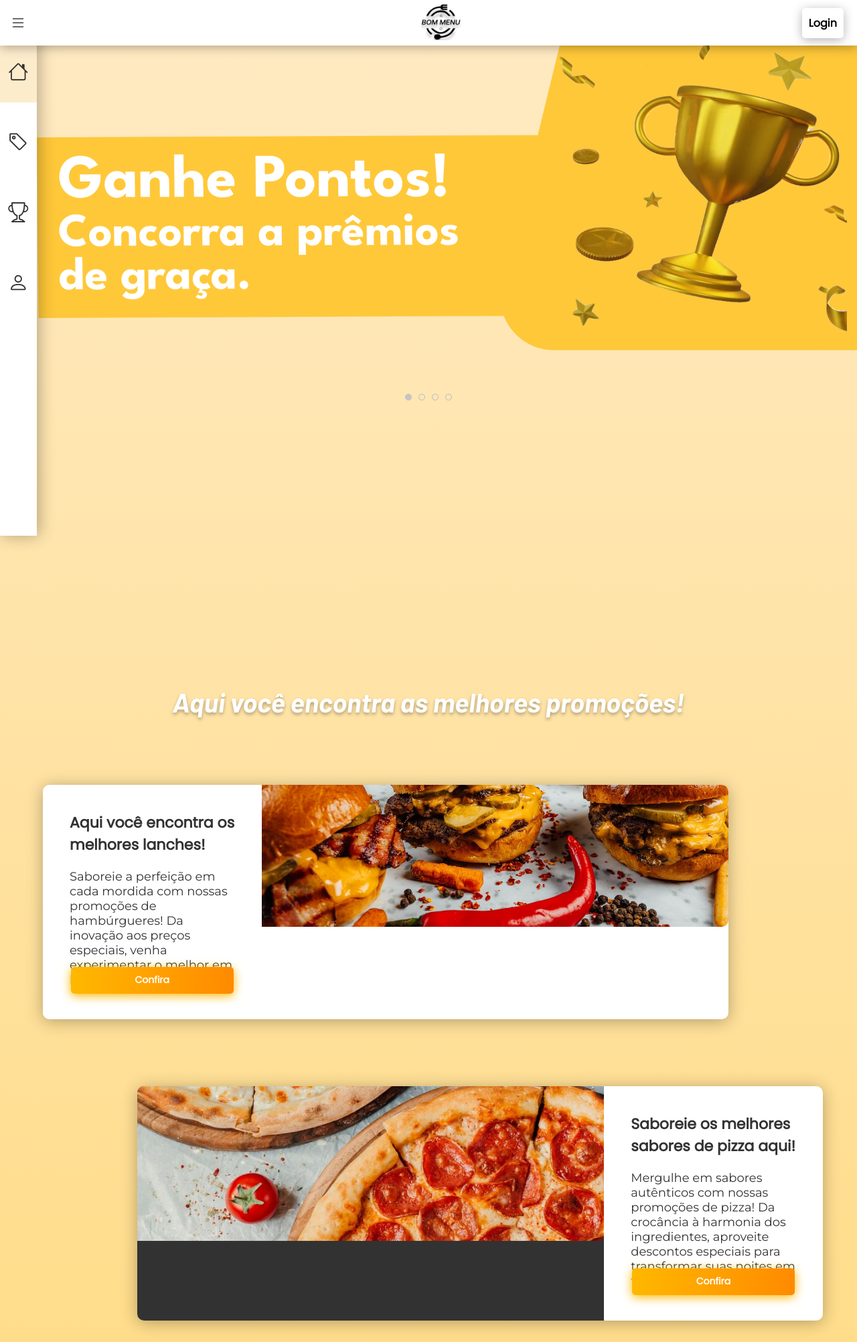
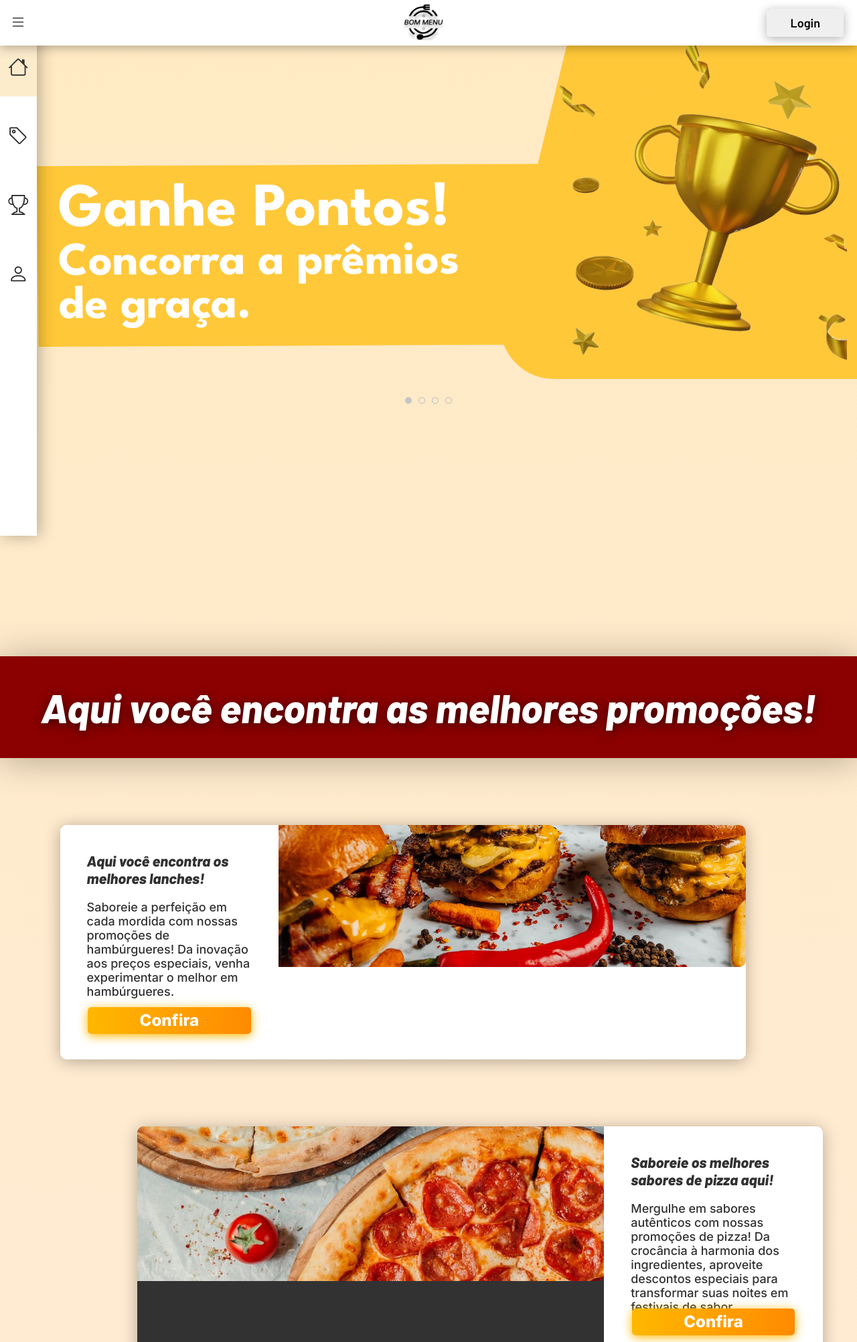
Before and after one commit to Pedrohss-hub/TCC, a PHP site: page /html/ in a window 1280 px wide. Shown: the top 2004 px of the page at 67% size. Run offline with PHP 8.4, Linux system fonts and the light colour scheme.

Commit message:
arrumei index e promoções, e mudei fontes

```diff
--- a/css/slider.css
+++ b/css/slider.css
@@ -34,7 +34,7 @@
 .nav-manual, .nav-auto{
     position: absolute;
     width: 100%;
-    margin-top: 44%;
+    margin-top: 41%;
     display: flex;
     justify-content: center;
 }
--- a/css/style.css
+++ b/css/style.css
@@ -1,13 +1,14 @@
 * {
   padding: 0;
   margin: 0 0;
-  font-family: 'Poppins', sans-serif;
+  font-family: sans-serif;
   box-sizing: border-box;
-  font-size: 16px;
 }
+
 body {
   transition: transform 3s;
-  background-image: linear-gradient(#ffeac3,#ffc739b6);
+  background-image: linear-gradient(#ffeac3, #ffecdb);
+  padding-bottom: 5%;
 }
 
 /* SIDEBAR */
@@ -34,7 +35,7 @@
   z-index: 1;
 }
 
-.btn-expandir > i {
+.btn-expandir>i {
   color: #323232;
   font-size: 24px;
   cursor: pointer;
@@ -79,10 +80,16 @@
   opacity: 1;
 }
 
-ul li.item-menu a .icon > i {
+ul li.item-menu a .icon>i {
   font-size: 30px;
   margin-left: 10px;
 }
+
+.txt-link{
+  font-family: 'Barlow', sans-serif;
+  font-weight: 600;
+}
+
 
 /* NAVBAR */
 .box-navbar {
@@ -90,9 +97,10 @@
   width: 100%;
   background-color: #fff;
   box-shadow: 0 3px 15px rgba(0, 0, 0, 0.3);
-  position: fixed;
+  position: sticky;
   margin-bottom: -18px;
   z-index: 1;
+  top: 0;
 }
 
 .navbar {
@@ -116,16 +124,59 @@
   cursor: pointer;
 }
 
-.btn-login {
+.box-btn-login button {
   border: none;
-  background-color: #fff;
-  padding: 10px;
-  border-radius: 5px;
-  font-weight: bolder;
+  padding: 10px 35px;
+  border-radius: 5%;
   box-shadow: 0 3px 15px rgba(0, 0, 0, 0.3);
   cursor: pointer;
   width: 100%;
   text-align: center;
+  display: block;
+  position: relative;
+  overflow: hidden;
+  font-size: 18px;
+  font-family: "Barlow", sans-serif;
+  font-weight: 600;
+}
+.box-btn-login button:hover{
+  color: #fff;
+  z-index: 1;
+  transition: .4s;
+}
+
+.box-btn-login button::before {
+  content: "";
+  display: flex;
+  align-items: center;
+  justify-content: center;
+  font-size: 18px;
+  width: 105%;
+  height: 105%;
+  border-radius: 5%;
+  position: absolute;
+  left: -100px;
+  top: 0;
+  background-color: #ff8a00;
+  z-index: -1;
+}
+
+.box-btn-login button:hover::before {
+  animation: deslocar .3s;
+  left: 0;
+  top: 0;
+}
+
+@keyframes deslocar {
+  0% {
+    left: -100px;
+    top: 0;
+  }
+
+  100% {
+    left: 0;
+    top: 0;
+  }
 }
 
 @media screen and (max-width: 767px) {
@@ -158,7 +209,7 @@
   height: 100%;
   color: #fff;
   padding-top: 30px;
-  margin: 80px auto 0 0;
+  margin: 0 auto 0 0;
   padding-bottom: 40px;
 }
 
@@ -166,10 +217,15 @@
   width: 100%;
   margin-bottom: 30px;
   font-family: "Barlow", sans-serif;
-  font-size: 40px;
+  font-weight: 900;
+  font-style: italic;
+  font-size: 60px;
   text-align: center;
-  text-shadow: 0 3px 5px rgba(0, 0, 0, 0.3);
+  text-shadow: 0 3px 15px rgba(0, 0, 0, 0.6);
   margin-top: 50px;
+  background-color: darkred;
+  box-shadow: 0 3px 55px rgba(0, 0, 0, 0.3);
+  padding: 40px 15px;
 }
 
 /* 1 e 3 promoção */
@@ -177,7 +233,7 @@
   width: 80%;
   height: 350px;
   background-color: #fff;
-  margin-left: 5%;
+  margin-left: 7%;
   border-radius: 10px;
   box-shadow: 0 3px 25px rgba(0, 0, 0, 0.3);
   display: flex;
@@ -220,9 +276,17 @@
   padding: 20px;
 }
 
+.promocao1-3 .txt-exp-promo p{
+  font-family: 'Inter', sans-serif;
+  font-weight: 500;
+}
+
 .title-promo{
   font-size: 22px;
   margin-bottom: 20px;
+  font-family: "Barlow", sans-serif;
+  font-weight: 700;
+  font-style: italic;
 }
 
 .txt-exp-promo p{
@@ -237,24 +301,6 @@
   display: flex;
   justify-content: center;
   align-items: center;
-}
-
-.box-btn-promocao input {
-  width: 85%;
-  height: 40px;
-  border: none;
-  border-radius: 5px;
-  background: linear-gradient(93deg, #ffb800 0%, #ff8a00 100%);
-  box-shadow: 0 3px 15px #ffb800;
-  color: #fff;
-  font-size: 14px;
-  font-weight: bold;
-  margin-top: 130px;
-  transition: 0.3s;
-}
-
-.box-btn-promocao input:hover{
-  transform: scale(1.1);
 }
 
 /* 2 e 4 promoções */
@@ -305,6 +351,11 @@
   color: #323232;
 }
 
+.promocao2-4 .txt-exp-promo p{
+  font-family: 'Inter', sans-serif;
+  font-weight: 500;
+}
+
 .box-txt-btn .box-btn-promocao {
   text-align: center;
   margin-top: 8px;
@@ -320,10 +371,17 @@
   background: linear-gradient(93deg, #ffb800 0%, #ff8a00 100%);
   box-shadow: 0 3px 15px #ffb800;
   color: #fff;
-  font-size: 14px;
+  font-size: 24px;
   cursor: pointer;
   font-weight: bold;
   margin-top: 130px;
+  transition: 0.3s;
+  font-family: 'Inter', sans-serif;
+  font-weight: 800;
+}
+
+.box-btn-promocao input:hover{
+  transform: scale(1.2);
 }
 
 .efeito-promo1, .efeito-promo2, .efeito-promo3, .efeito-promo4, .efeito-title{
--- a/html/index.html
+++ b/html/index.html
@@ -17,17 +17,13 @@
   <!-- FONTS GOOGLE -->
   <link rel="preconnect" href="https://fonts.googleapis.com">
   <link rel="preconnect" href="https://fonts.gstatic.com" crossorigin>
-  <link href="https://fonts.googleapis.com/css2?family=Poppins&display=swap" rel="stylesheet">
+  <link
+    href="https://fonts.googleapis.com/css2?family=Barlow:ital,wght@0,400;0,500;0,600;0,700;0,800;1,800&display=swap"
+    rel="stylesheet">
 
-  <!-- TITULO TXT-EXP -->
   <link rel="preconnect" href="https://fonts.googleapis.com">
   <link rel="preconnect" href="https://fonts.gstatic.com" crossorigin>
-  <link href="https://fonts.googleapis.com/css2?family=Barlow:ital,wght@1,700&display=swap" rel="stylesheet">
-
-  <!-- TXT-EXP -->
-  <link rel="preconnect" href="https://fonts.googleapis.com">
-  <link rel="preconnect" href="https://fonts.gstatic.com" crossorigin>
-  <link href="https://fonts.googleapis.com/css2?family=Montserrat&display=swap" rel="stylesheet">
+  <link href="https://fonts.googleapis.com/css2?family=Inter:wght@500;600;800&display=swap" rel="stylesheet">
 
   <!-- LINK COM SCROLL REVEAL -->
   <script src="https://unpkg.com/scrollreveal"></script>
@@ -186,8 +182,8 @@
             Descubra nossas promoções veganas e vegetarianas!
           </h1>
           <p>
-            Explore sabores incríveis com nossas promoções em comidas veganas e vegetarianas. Descubra opções deliciosas
-            a preços irresistíveis. Venha nos visitar e aproveite uma experiência gastronômica única sem pesar no bolso!
+            Explore sabores incríveis com nossas promoções em comidas veganas e vegetarianas. Venha nos visitar e
+            aproveite uma experiência gastronômica única sem pesar no bolso!
           </p>
         </div>
         <div class="box-btn-promocao">
```
Also changed, not shown: css/promocoes.css (+6 -6 lines), html/promocoes.html (+4 -3 lines), js/promocoes.js (+37 -2 lines).
